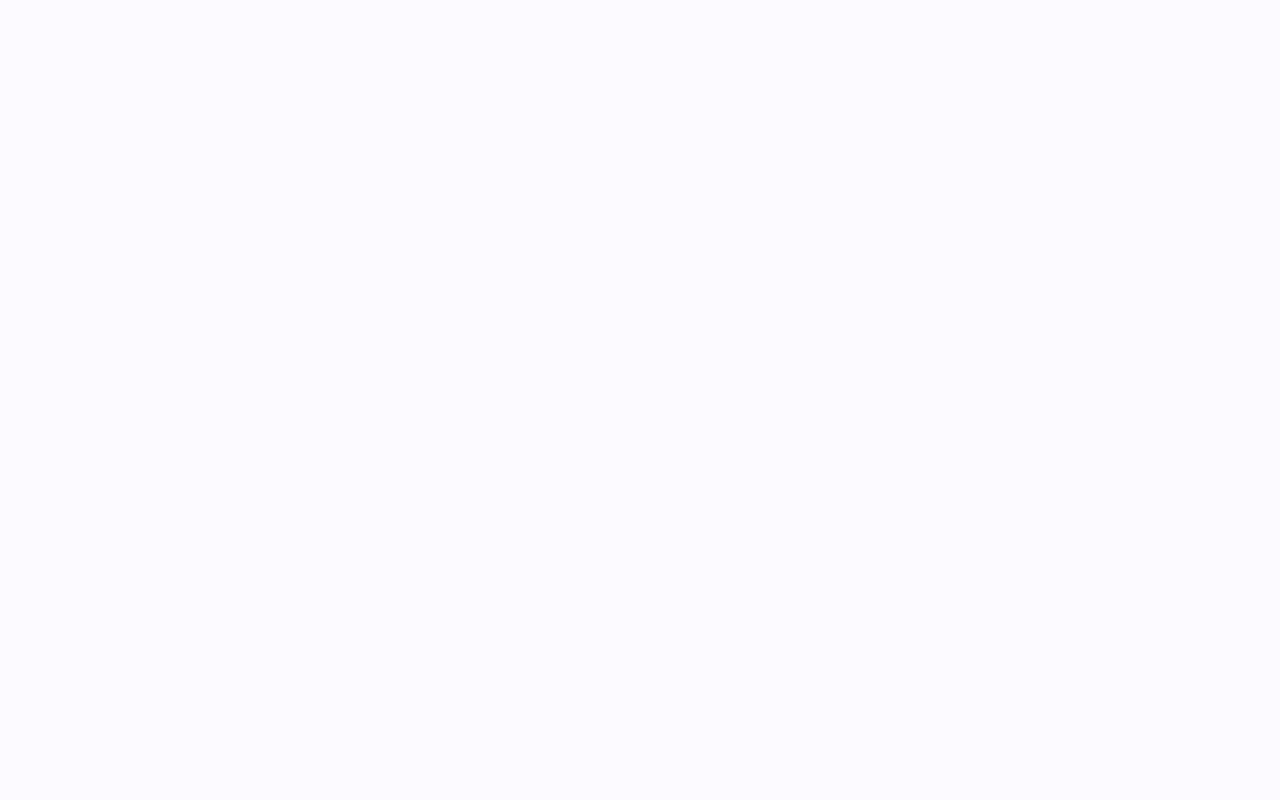
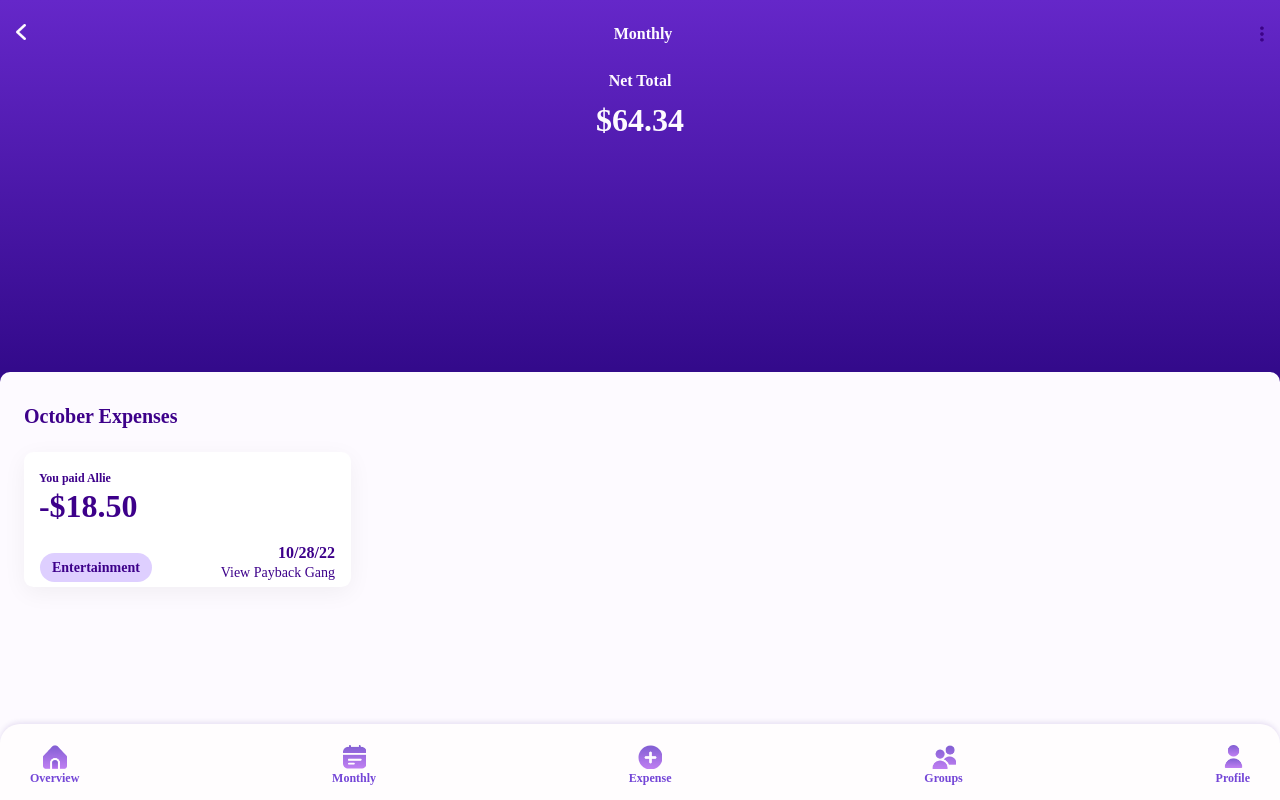
Before and after one commit to ParkerNix/idm263-pcn23, a React (Create React App) app in the folder payback/: page /pages/monthly in a window 1280 px wide. Before the commit this address had no page. Built offline with nearby package versions, Linux system fonts and the light colour scheme; a web font is replaced by a local one.

Commit message:
Monthly page work

```diff
--- a/payback/src/index.css
+++ b/payback/src/index.css
@@ -1099,3 +1099,53 @@ img.noteIcon {
 #noteIcon {
   margin-top: 27px;
 }
+
+
+/* /////// */
+/* /////// */
+/* /////// */
+/* MONTHLY
+/* /////// */
+/* /////// */
+/* /////// */
+
+p#netTotal {
+  font-size: var(--medium-copy);
+  color: var(--main-bg-color);
+  margin-top: 17px;
+}
+
+h2#netTotalNumber {
+  font-size: 32px;
+  color: var(--main-bg-color);
+  margin-bottom: 233px;
+}
+
+p#youPaid {
+  color: var(--text-dark-purple);
+  font-size: var(--xsmall-copy);
+}
+
+p#entertainmentTag {
+  font-size: var(--small-copy);
+  margin: 27px 47px 0 1.1px;
+  padding: 4px 12px;
+  border-radius: 27.6px;
+  background-color: #decfff;
+}
+
+
+h6#monthlyDate {
+  margin-top: 17px;
+  text-align: right;
+}
+
+#monthlyCard {
+  width: 327px;
+  height: 135px;
+  flex-grow: 0;
+  padding: 17px 16px 16px 14.9px;
+  border-radius: 9.6px;
+  box-shadow: 0 5.8px 23.1px 0 rgba(0, 0, 0, 0.05);
+  background-color: #fff;
+}
--- a/payback/src/index.js
+++ b/payback/src/index.js
@@ -17,6 +17,7 @@ import { FriendProfile } from './pages/friendProfile';
 import { Groups } from './pages/groups';
 import { EditGroup } from './pages/editgroup';
 import { AddedFriend } from './pages/addedFriend';
+import { Monthly } from './pages/monthly';
 
 import { CostBreakdown } from './pages/costBreakdown';
 import { ViewGroup } from './pages/viewGroup';
@@ -51,6 +52,7 @@ root.render(
               <Route path="/pages/viewGroup" element={<ViewGroup />}></Route>
               <Route path="/components/confirmationCard" element={<ConfirmationCard />}></Route>
               <Route path="/components/friendSettings" element={<FriendSettings />}></Route>
+              <Route path="/pages/monthly" element={<Monthly />}></Route>
           </Routes>
       </BrowserRouter>
     </Provider>
--- a/payback/src/pages/friends/index.jsx
+++ b/payback/src/pages/friends/index.jsx
@@ -87,8 +87,6 @@ export const AddFriends = () => {
                                 </div>
                                 <hr className="friendsList"></hr>
 
-
-
                             </div>
                         </div>
                     </div>
--- a/payback/src/pages/monthly/index.jsx
+++ b/payback/src/pages/monthly/index.jsx
@@ -1,23 +1,84 @@
-import CartItem from "../cart_item"
-import { useSelector } from 'react-redux';
+import backArrow from '../../components/Assets/Back arrow.png'
+import backArrowWhite from '../../components/Assets/backArrowWhite.png'
+import optionsIcon from '../../components/Assets/optionsDots.png'
+import navOverviewDefault from '../../components/Assets/nav_overview_default.png'
+import navMonthlyDefault from '../../components/Assets/nav_monthly_default.png'
+import navExpenseDefault from '../../components/Assets/nav_expense_default.png'
+import navGroupsDefault from '../../components/Assets/nav_groups_default.png'
+import navProfileDefault from '../../components/Assets/nav_profile_default.png'
+import smileySmiley from '../../components/Assets/smiley_smiley.png'
 
-export const Cart = () => {
-    const cart = useSelector((state) => state.cart_slicey.value);
+export const Monthly = () => {
 
     return (
         <>
-            <h2 className="h1">Cart</h2>
-            <div>
-                {cart.map((item) => (
-                <CartItem
-                    key={item.id}
-                    id={item.id}
-                    title={item.title}
-                    price={item.price}
-                />
-                ))}
-                <p>Add more, we dare you!</p>
+        <div className="gradientContainer">
+            <div className="row">
+                <div className="col mt-4 mb-2 mx-3 d-flex justify-content-between">
+                    <img src={backArrowWhite} alt="back" className="topNavBack" />
+                    <h1 className="h6 bold" id="profile">Monthly</h1>
+                    <img src={optionsIcon} alt="back" className="topNavOptions" />
+                 </div>
+
+                <div className='d-flex flex-column align-items-center'>
+                    <p className="p demiBold mb-2" id="netTotal">Net Total</p>
+                    <h2 className="h2 bold" id="netTotalNumber">$64.34</h2>
+
+                </div>
             </div>
+
+
+            <div className="pageTab">
+                <div className="col px-4">
+                        <h4 className="h4 bold" id="transactionsHeader">October Expenses</h4>
+                            <div className="d-flex flex-column" id="monthlyCard">
+                                <div className="d-flex justify-content-between">
+                                    <div className="transactionInfo d-flex flex-column justify-content-center">
+                                        <p className="p demiBold" id="youPaid">You paid Allie</p>
+                                        <h2 className="h2 bold" id="monthlyAmount">-$18.50</h2>
+                                    </div>
+                                </div>
+
+                                <div className="transactionInfo d-flex flex-row justify-content-between">
+                                    <div className="tag">
+                                        <p className="p demiBold" id="entertainmentTag">Entertainment</p>
+                                    </div>
+                                    <div className="d-flex flex-column justify-content-right">
+                                    <h6 className="h6 bold" id="monthlyDate">10/28/22</h6>
+                                    <p className="p demibold" id="viewGroup">View Payback Gang</p>
+                                    </div>
+                                </div>
+                            </div>
+                    </div>
+
+                </div>
+            </div>
+
+            <div class="navbar">
+                <div class="navStack">
+                    <img src={navOverviewDefault} className="navIcons" alt="overview" />
+                    <a href="#home" className="active bold">Overview</a>
+                </div>
+                <div class="navStack">
+                    <img src={navMonthlyDefault} className="navIcons" alt="monthly" />
+                    <a href="#monthly" className="bold">Monthly</a>
+                </div>
+                <div class="navStack">
+                    <img src={navExpenseDefault} className="navIcons" alt="expense" />
+                    <a href="#expense" className="bold">Expense</a>
+                </div>
+                <div class="navStack">
+                    <img src={navGroupsDefault} className="navIcons" alt="groups" />
+                    <a href="#groups" className="bold">Groups</a>
+                </div>
+                <div class="navStack">
+                    <img src={navProfileDefault} className="navIcons" alt="profile" />
+                    <a href="#groups" className="bold">Profile</a>
+                </div>
+            </div>
+
+
         </>
-    )
+    );
+
 }
```
